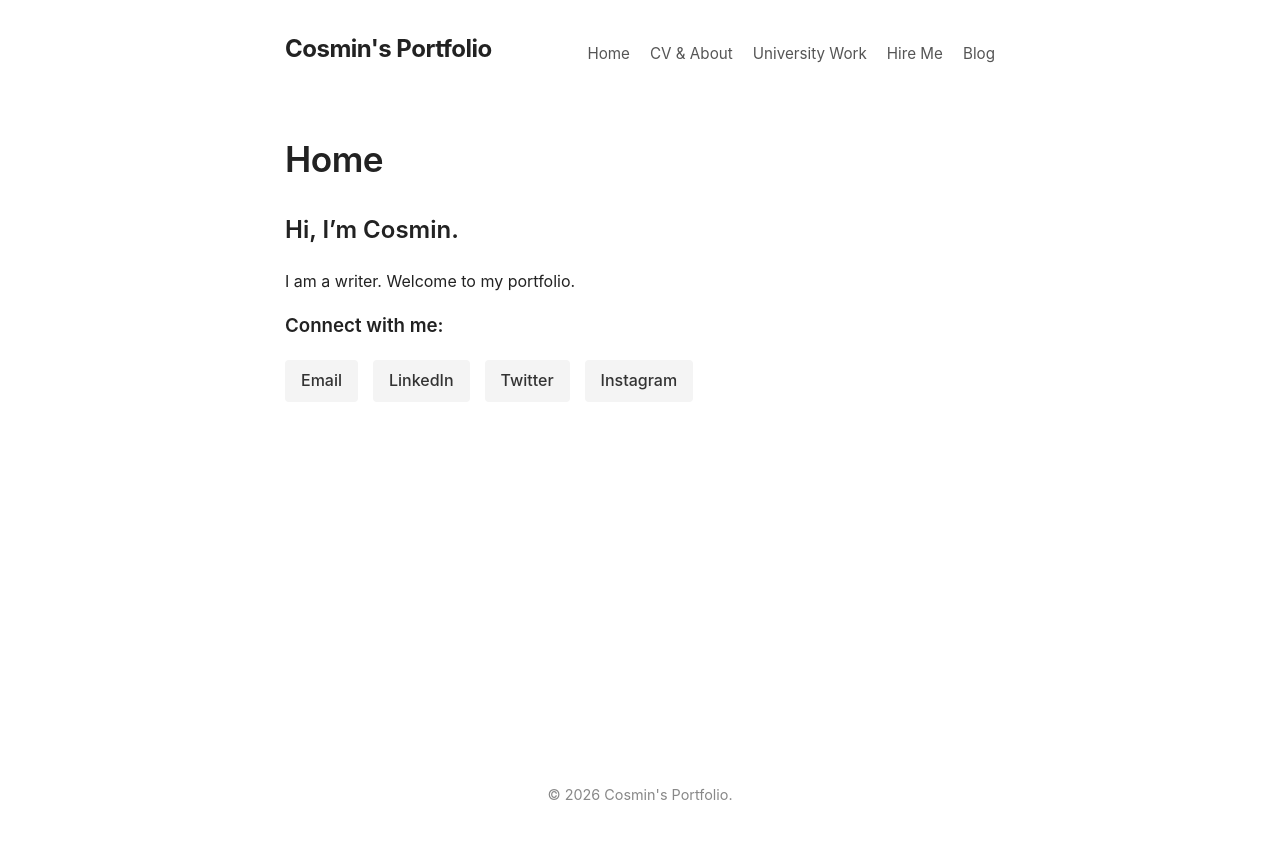
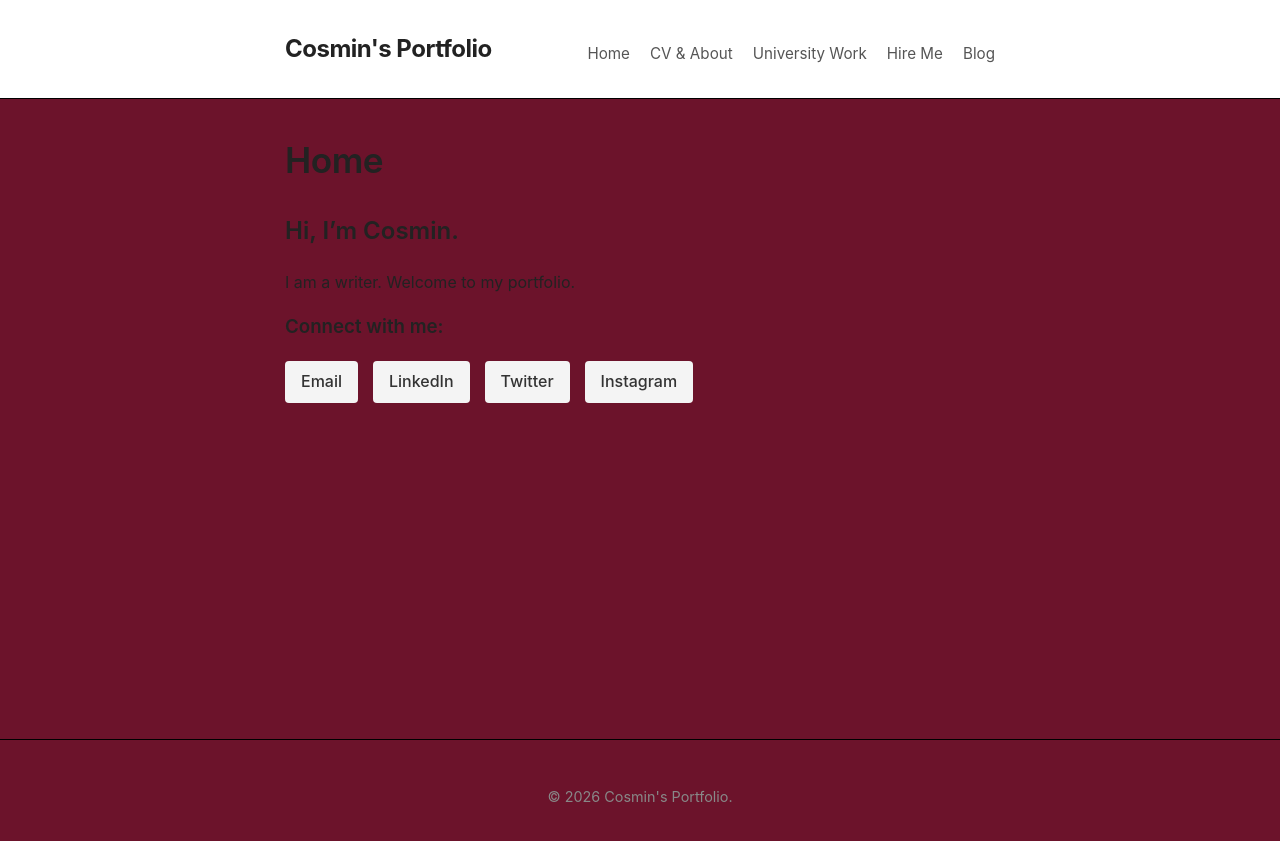
Before and after one commit to Weabbo2/weabbo2.github.io, a Jekyll site: the page built from docs/index.md, in a window 1280 px wide. Shown: the top 841 px of the page. Built offline with Jekyll 4.4.1, drawn with Linux system fonts in a browser that asks for light colours.

Commit message:
Fix CSS variable formatting in style.css

```diff
--- a/docs/assets/css/style.css
+++ b/docs/assets/css/style.css
@@ -1,9 +1,9 @@
 :root {
     --text-color: #222;
-    --background-color:#6C132B";
+    --background-color: #6C132B;
     --link-color: #007bff;
     --nav-background: #fff;
-    --border-color: #black;
+    --border-color: black;
 }
 
 * {
```
